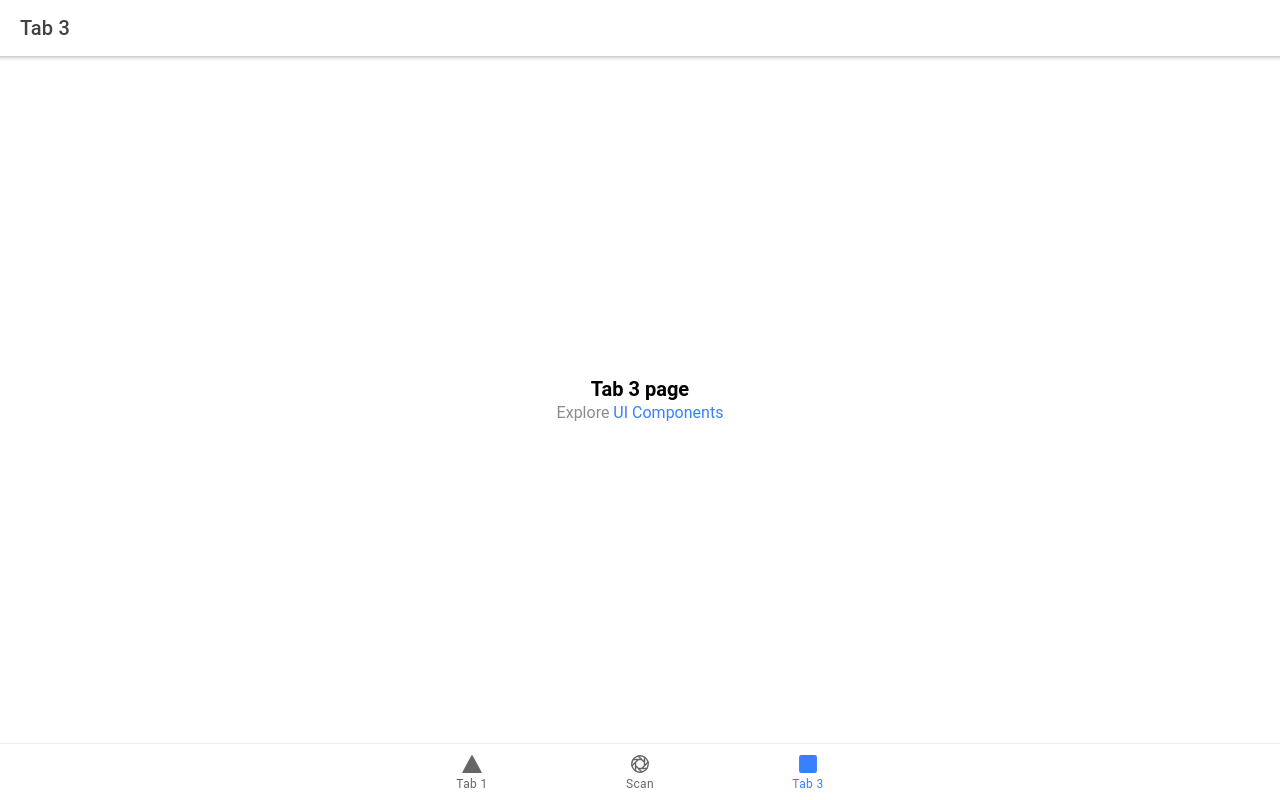
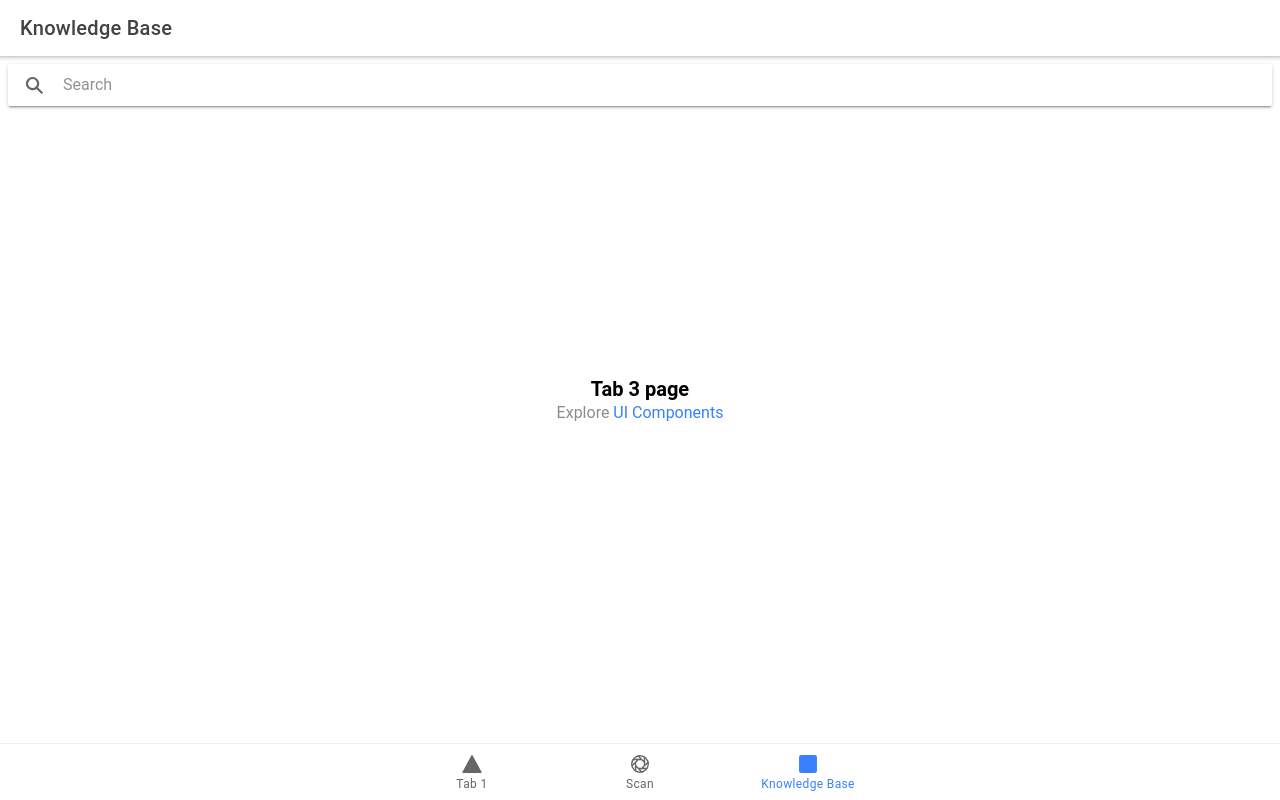
Before and after one commit to andrewobi/Sibol, a React (Create React App) app: page /tab3 in a window 1280 px wide. Built offline with nearby package versions, Linux system fonts and the light colour scheme.

Commit message:
Added searchbar

```diff
--- a/src/App.tsx
+++ b/src/App.tsx
@@ -55,7 +55,7 @@ const App: React.FC = () => (
           </IonTabButton>
           <IonTabButton tab="tab3" href="/tab3">
             <IonIcon icon={square} />
-            <IonLabel>Tab 3</IonLabel>
+            <IonLabel>Knowledge Base</IonLabel>
           </IonTabButton>
         </IonTabBar>
       </IonTabs>
--- a/src/components/KnowledgebaseSearchbar.tsx
+++ b/src/components/KnowledgebaseSearchbar.tsx
@@ -0,0 +1,13 @@
+import React, { useState } from 'react';
+import { IonContent, IonHeader, IonPage, IonTitle, IonToolbar, IonSearchbar, IonFooter } from '@ionic/react';
+
+const KnowledgebaseSearchbar: React.FC = () => {
+  const [searchText, setSearchText] = useState('');
+  return (
+
+
+        <IonSearchbar value={searchText} onIonChange={e => setSearchText(e.detail.value!)}></IonSearchbar>
+  );
+};
+
+export default KnowledgebaseSearchbar;
--- a/src/pages/Tab2.tsx
+++ b/src/pages/Tab2.tsx
@@ -22,5 +22,4 @@ const Tab2: React.FC = () => {
     </IonPage>
   );
 };
-4
 export default Tab2;
--- a/src/pages/Tab3.tsx
+++ b/src/pages/Tab3.tsx
@@ -1,6 +1,7 @@
 import React from 'react';
 import { IonContent, IonHeader, IonPage, IonTitle, IonToolbar } from '@ionic/react';
 import ExploreContainer from '../components/ExploreContainer';
+import KnowledgebaseSearchbar from '../components/KnowledgebaseSearchbar';
 import './Tab3.css';
 
 const Tab3: React.FC = () => {
@@ -8,13 +9,14 @@ const Tab3: React.FC = () => {
     <IonPage>
       <IonHeader>
         <IonToolbar>
-          <IonTitle>Tab 3</IonTitle>
+          <IonTitle>Knowledge Base</IonTitle>
         </IonToolbar>
       </IonHeader>
       <IonContent>
+        <KnowledgebaseSearchbar />
         <IonHeader collapse="condense">
           <IonToolbar>
-            <IonTitle size="large">Tab 3</IonTitle>
+            <IonTitle size="large">Knowledgebase</IonTitle>
           </IonToolbar>
         </IonHeader>
         <ExploreContainer name="Tab 3 page" />
```
